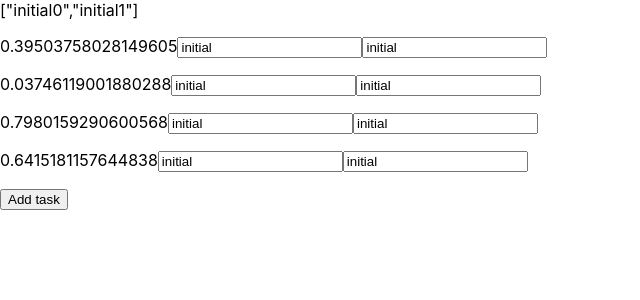
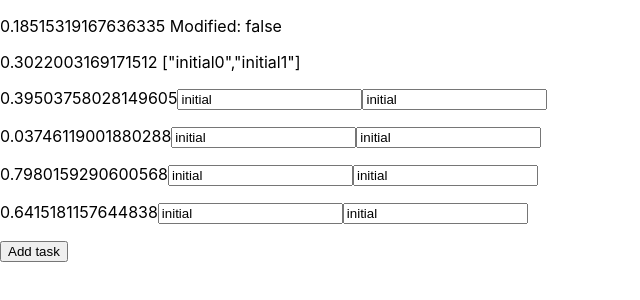
Before and after one commit to ienjoygit/hookstate, a React (Create React App) app in the folder experimental/: page / in a window 1280 px wide. Shown: the top 300 px of the page, without its empty margins (0-640 px from the left). Built offline with nearby package versions, Linux system fonts and the light colour scheme.

Commit message:
trying plugin api

```diff
--- a/experimental/src/App.tsx
+++ b/experimental/src/App.tsx
@@ -2,7 +2,7 @@ import React from 'react';
 import logo from './logo.svg';
 import './App.css';
 
-import { useStateLink, ValueLink, createStateLink, Plugin } from './lib/UseStateLink';
+import { useStateLink, ValueLink, createStateLink, Plugin, Path, useStateWatch } from './lib/UseStateLink';
 
 JSON.stringify({ x: 5, y: 6, toJSON() { return this.x + this.y; } });
 
@@ -46,9 +46,18 @@ const TwiceTaskView = (props: { link: ValueLink<TaskItem> }) => {
 
 const JsonDump = (props: {link: ValueLink<TaskItem[]>}) => {
     const locallink = useStateLink(props.link);
-    return <>
-        {JSON.stringify(locallink.value)}
-    </>;
+    return <p>
+        {Math.random()} {JSON.stringify(locallink.value)}
+    </p>;
+}
+
+const ModifiedStatus = (props: {link: ValueLink<TaskItem[], { modified: () => boolean }>}) => {
+    const modified = useStateWatch(props.link, (l) => {
+        return l.extended.modified();
+    });
+    return <p>
+        {Math.random()} Modified: {modified.toString()}
+    </p>;
 }
 
 const App: React.FC = () => {
@@ -63,19 +72,44 @@ const App: React.FC = () => {
     //         }
     //     })
     // });
-    const vl = useStateLink(state).with({
-        onInit: () => ['myext'],
-        onSet: (s, v, p) => console.log('onSet', s, v, p),
-        ext: (s, v, p) => ({
-            myext: () => {
-                console.log('myext called', s, v, p);
+    const vl = useStateLink(state).with(() => {
+        let initial: TaskItem[] | undefined = undefined;
+        const getInitial = (path: Path) => {
+            let result = initial;
+            path.forEach(p => {
+                result = result && result[p];
+            });
+            return result;
+        }
+        function defaultEqualityOperator<S>(a: S, b: S | undefined) {
+            if (typeof b === 'object') {
+                // check reference equality first for speed
+                if (a === b) {
+                    return true;
+                }
+                return JSON.stringify(a) === JSON.stringify(b);
             }
-        })
+            return a === b;
+        }
+        const modified = (v: ValueLink<any, {}>, path: Path) => {
+            return !defaultEqualityOperator(v.value, getInitial(path))
+        }
+        return {
+            defines: ['modified'],
+            onInit: (i) => {
+                initial = JSON.parse(JSON.stringify(i)) as TaskItem[];
+                return undefined;
+            },
+            // onSet: (p, v) => console.log('onSet', p, v),
+            extensions: (l) => ({
+                modified: () => modified(l, l.path),
+                unmodified: () => !modified(l, l.path),
+            })
+        }
     })
 
-    vl.extended.myext();
-
     return <>
+        <ModifiedStatus link={vl} />
         <JsonDump link={vl} />
         {
             vl.nested.map((i, ind) => <TwiceTaskView key={ind} link={i} />)
--- a/experimental/src/lib/UseStateLink.tsx
+++ b/experimental/src/lib/UseStateLink.tsx
@@ -7,7 +7,7 @@ import { ArrayStateMutation, createArrayStateMutation } from './UseStateArray';
 //
 
 export interface StateLink<S, P extends {}> {
-    with<E>(plugin: Plugin<S, E>): StateLink<S, P & E>;
+    with<E>(plugin: () => Plugin<S, E>): StateLink<S, P & E>;
 }
 
 // TODO add support for Map and Set
@@ -32,24 +32,28 @@ export type InferredStateMutation<S> =
 
 export type Path = ReadonlyArray<string | number>;
 
-export interface ValueLink<S, P extends {} = {}> {
+export interface ReadonlyValueLink<S, P extends {} = {}> {
     readonly path: Path;
     readonly value: S;
 
     readonly nested: NestedInferredLink<S, P>;
     readonly inferred: InferredStateMutation<S>;
     readonly extended: P;
+}
 
+export interface ValueLink<S, P extends {} = {}> extends ReadonlyValueLink<S, P> {
     set(newValue: React.SetStateAction<S>): void;
-    with<E>(plugin: Plugin<S, E>): ValueLink<S, P & E>;
+    with<E>(plugin: () => Plugin<S, E>): ValueLink<S, P & E>;
 }
 
 export interface Plugin<S, E extends {}> {
-    onInit: (value: S) => (keyof E)[],
+    defines: (keyof E)[],
     // tslint:disable-next-line: no-any
-    onSet?: (value: S, valueAtPath: any, path: Path) => void,
+    onInit?: (initialValue: S) => S | void,
     // tslint:disable-next-line: no-any
-    ext: (value: S, valueAtPath: any, path: Path) => E
+    onSet?: (path: Path, newValue: S) => void,
+    // tslint:disable-next-line: no-any
+    extensions: (thisLink: ValueLink<S, {}>) => E
 }
 
 //
@@ -74,7 +78,7 @@ class ExtensionInvalidRegistrationError extends Error {
     }
 }
 
-class ExtensionConflictError extends Error {
+class ExtensionConflictRegistrationError extends Error {
     constructor(ext: string) {
         super(`Extension '${ext}' is already registered'`)
     }
@@ -103,10 +107,10 @@ class State implements Subscribable {
     private _extensions: Record<string, Plugin<any, {}>> = {};
 
     // tslint:disable-next-line:no-any
-    constructor(protected _current: any) { }
+    constructor(private _value: any) { }
 
-    value(path: Path) {
-        let result = this._current;
+    get(path: Path) {
+        let result = this._value;
         path.forEach(p => {
             result = result[p];
         });
@@ -117,9 +121,9 @@ class State implements Subscribable {
     set(path: Path, value: any) {
         this._edition += 1;
         if (path.length === 0) {
-            this._current = value;
+            this._value = value;
         }
-        let result = this._current;
+        let result = this._value;
         path.forEach((p, i) => {
             if (i === path.length - 1) {
                 if (!(p in result)) {
@@ -136,83 +140,26 @@ class State implements Subscribable {
         this._subscribers.forEach(s => s.onSet(path));
     }
 
-    extensions(path: Path): {} {
-        // tslint:disable-next-line: no-any
-        const getter = (target: Record<string, Plugin<any, {}>>, key: PropertyKey) => {
-            if (typeof key === 'symbol') {
-                return undefined;
-            }
-            const plugin = target[key];
-            if (plugin === undefined) {
-                throw new ExtensionUnknownError(key.toString());
-            }
-            const extension = plugin.ext(this._current, this.value(path), path)[key];
-            if (extension === undefined) {
-                throw new ExtensionUnknownError(key.toString());
-            }
-            return extension;
-        }
-        return new Proxy(this._extensions, {
-            getPrototypeOf: (target) => {
-                return Object.getPrototypeOf(target);
-            },
-            setPrototypeOf: (target, v) => {
-                throw new ExtensionInvalidUsageError('setPrototypeOf', path)
-            },
-            isExtensible: (target) => {
-                return false;
-            },
-            preventExtensions: (target) => {
-                throw new ExtensionInvalidUsageError('preventExtensions', path)
-            },
-            getOwnPropertyDescriptor: (target, p) => {
-                const origin = Object.getOwnPropertyDescriptor(target, p);
-                return origin && {
-                    configurable: true, // JSON.stringify() does not work for an object without it
-                    enumerable: origin.enumerable,
-                    get: () => getter(target, p),
-                    set: undefined
-                };
-            },
-            has: (target, p) => {
-                if (typeof p === 'symbol') {
-                    return false;
-                }
-                return p in target;
-            },
-            get: getter,
-            set: (target, p, value, receiver) => {
-                throw new ExtensionInvalidUsageError('set', path)
-            },
-            deleteProperty: (target, p) => {
-                throw new ExtensionInvalidUsageError('deleteProperty', path)
-            },
-            defineProperty: (target, p, attributes) => {
-                throw new ExtensionInvalidUsageError('defineProperty', path)
-            },
-            enumerate: (target) => {
-                return Object.keys(target);
-            },
-            ownKeys: (target) => {
-                return Object.keys(target);
-            },
-            apply: (target, thisArg, argArray?) => {
-                throw new ExtensionInvalidUsageError('apply', path)
-            },
-            construct: (target, argArray, newTarget?) => {
-                throw new ExtensionInvalidUsageError('construct', path)
-            }
-        });
+    extensions() {
+        return this._extensions;
     }
 
-    register<S, E extends {}>(plugin: Plugin<S, E>) {
+    register<S, E extends {}>(pluginInit: () => Plugin<S, E>) {
         if (this._edition !== 0) {
             return;
         }
-        const extensions = plugin.onInit(this._current);
+
+        const plugin = pluginInit();
+        if (plugin.onInit) {
+            const initValue = plugin.onInit(this._value)
+            if (initValue !== undefined) {
+                this._value = initValue;
+            }
+        }
+        const extensions = plugin.defines;
         extensions.forEach(e => {
             if (e in this._extensions) {
-                throw new ExtensionConflictError(e as string);
+                throw new ExtensionConflictRegistrationError(e as string);
             }
             // tslint:disable-next-line: no-any
             this._extensions[e as string] = plugin as unknown as Plugin<any, {}>;
@@ -221,7 +168,7 @@ class State implements Subscribable {
             const onSet = plugin.onSet;
             this.subscribe({
                 onSet: (p) => {
-                    onSet(this._current, this.value(p), p);
+                    onSet(p, this._value);
                 }
             })
         }
@@ -242,9 +189,9 @@ class State implements Subscribable {
 class StateLinkImpl<S, P extends {}> implements StateLink<S, P> {
     constructor(public state: State) { }
 
-    with<E>(plugin: Plugin<S, E>): StateLink<S, P & E> {
+    with<E>(plugin: () => Plugin<S, E>): StateLink<S, P & E> {
         this.state.register(plugin);
-        return this as StateLink<S, P & E>;
+        return this as unknown as StateLink<S, P & E>;
     }
 }
 
@@ -306,12 +253,12 @@ class ValueLinkImpl<S, P extends {}> implements ValueLink<S, P>, Subscribable, S
         //    myvar_a.set('') // <-- crash here
         //    myvar.set({ a: '', b: '' }) // <-- OK
         if (typeof newValue === 'function') {
-            newValue = (newValue as ((prevValue: S) => S))(this.state.value(this.path));
+            newValue = (newValue as ((prevValue: S) => S))(this.state.get(this.path));
         }
         this.state.set(this.path, newValue);
     }
 
-    with<E>(plugin: Plugin<S, E>): ValueLink<S, P & E> {
+    with<E>(plugin: () => Plugin<S, E>): ValueLink<S, P & E> {
         if (this.path.length !== 0) {
             throw new ExtensionInvalidRegistrationError(this.path)
         }
@@ -320,7 +267,24 @@ class ValueLinkImpl<S, P extends {}> implements ValueLink<S, P>, Subscribable, S
     }
 
     get extended() {
-        return this.state.extensions(this.path) as P;
+        // tslint:disable-next-line: no-any
+        const getter = (target: Record<string, Plugin<any, {}>>, key: PropertyKey): any => {
+            if (typeof key === 'symbol') {
+                return undefined;
+            }
+            const plugin = target[key];
+            if (plugin === undefined) {
+                throw new ExtensionUnknownError(key.toString());
+            }
+            const extension = plugin.extensions(this)[key];
+            if (extension === undefined) {
+                throw new ExtensionUnknownError(key.toString());
+            }
+            return extension;
+        };
+        return this.proxyWrap(this.state.extensions(), getter, o => {
+            throw new ExtensionInvalidUsageError(o, this.path)
+        });
     }
 
     subscribe(l: Subscriber) {
@@ -433,7 +397,9 @@ class ValueLinkImpl<S, P extends {}> implements ValueLink<S, P>, Subscribable, S
             proxyGetterCache[index] = r;
             return r;
         };
-        return this.proxyWrap(this.valueUntracked as unknown as object, getter) as unknown as NestedInferredLink<S, P>;
+        return this.proxyWrap(this.valueUntracked as unknown as object, getter, o => {
+            throw new ValueLinkInvalidUsageError(o, this.path)
+        }) as unknown as NestedInferredLink<S, P>;
     }
 
     private valueArrayImpl(): S {
@@ -450,7 +416,9 @@ class ValueLinkImpl<S, P extends {}> implements ValueLink<S, P>, Subscribable, S
             }
             return (this.nested)![index].value;
         };
-        return this.proxyWrap(this.valueUntracked as unknown as object, getter) as unknown as S;
+        return this.proxyWrap(this.valueUntracked as unknown as object, getter, o => {
+            throw new ValueLinkInvalidUsageError(o, this.path)
+        }) as unknown as S;
     }
 
     private nestedObjectImpl(): NestedInferredLink<S, P> {
@@ -474,7 +442,9 @@ class ValueLinkImpl<S, P extends {}> implements ValueLink<S, P>, Subscribable, S
             proxyGetterCache[key] = r;
             return r;
         };
-        return this.proxyWrap(this.valueUntracked as unknown as object, getter) as unknown as NestedInferredLink<S, P>;
+        return this.proxyWrap(this.valueUntracked as unknown as object, getter, o => {
+            throw new ValueLinkInvalidUsageError(o, this.path)
+        }) as unknown as NestedInferredLink<S, P>;
     }
 
     private valueObjectImpl(): S {
@@ -485,11 +455,17 @@ class ValueLinkImpl<S, P extends {}> implements ValueLink<S, P>, Subscribable, S
             }
             return (this.nested)![key].value;
         };
-        return this.proxyWrap(this.valueUntracked as unknown as object, getter) as unknown as S;
+        return this.proxyWrap(this.valueUntracked as unknown as object, getter, o => {
+            throw new ValueLinkInvalidUsageError(o, this.path)
+        }) as unknown as S;
     }
 
     // tslint:disable-next-line: no-any
-    private proxyWrap(objectToWrap: object, getter: (target: object, key: PropertyKey) => any) {
+    private proxyWrap(
+        objectToWrap: any,
+        getter: (target: any, key: PropertyKey) => any,
+        onInvalidUsage: (op: string) => never
+    ) {
         return new Proxy(objectToWrap, {
             getPrototypeOf: (target) => {
                 return Object.getPrototypeOf(target);
@@ -563,7 +539,7 @@ function useSubscribedStateLink<S, P extends {}>(
         state,
         path,
         update,
-        state.value(path)
+        state.get(path)
     );
     useIsomorphicLayoutEffect(() => {
         subscribeTarget.subscribe(link);
@@ -617,17 +593,33 @@ export function useStateLink<S, P extends {}>(
  * is changed due to the change of the current value in `state`.
  * Change of the result is determined by the default tripple equality operator.
  * @param state state to watch for
- * @param watcher state-to-result redusing function
+ * @param watcher state-to-result redusing function. The second argument `prev` is
+ * defined only when the `watcher` is invokded in reaction event after state is updated.
+ * If the watcher returns the same value as the `prev`, the rerendering is not forced
+ * by the watcher.
  */
 export function useStateWatch<S, R, P extends {}>(
     state: ValueLink<S, P> | StateLink<S, P>,
-    watcher: (newstate: S, prev: R | undefined) => R
+    watcher: (state: ReadonlyValueLink<S, P>, prev: R | undefined) => R
 ) {
     const link = useStateLink(state) as ValueLinkImpl<S, P>;
     const originOnUpdate = link.onUpdate;
-    const result = watcher(link.value, undefined);
-    link.onUpdate = () => {
-        const updatedResult = watcher(link.state.value(link.path), result);
+    const injectOnUpdate = {
+        call: originOnUpdate
+    }
+    link.onUpdate = () => injectOnUpdate.call()
+    const result = watcher(link, undefined);
+    injectOnUpdate.call = () => {
+        // need to create new one to make sure
+        // it does not pickup the stale cache of the other after mutation
+        const unconnected = new ValueLinkImpl<S, P>(
+            link.state,
+            link.path,
+            () => {
+                throw new Error('Internal Error: unexpected call');
+            },
+            link.state.get(link.path))
+        const updatedResult = watcher(unconnected, result);
         if (updatedResult !== result) {
             originOnUpdate();
         }
```
